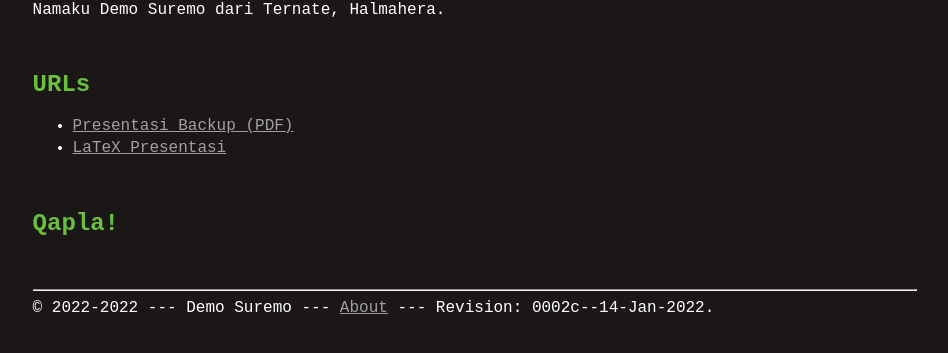
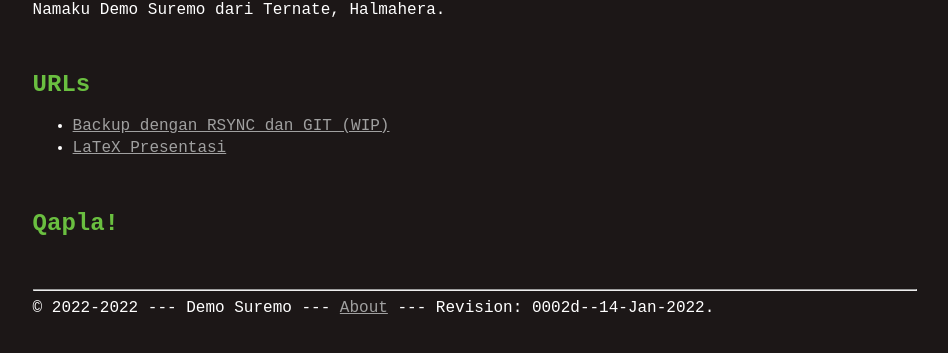
Before and after one commit to demosuremo/demo, a Jekyll site: the page built from index.md, in a window 1280 px wide. Shown: the part 280-633 px from the top of the page, without its empty margins (165-1113 px from the left). Built offline with Jekyll 4.4.1, drawn with Linux system fonts in a browser that asks for light colours.

Commit message:
modified:   LaTeX/generic.pdf modified:   index.md

```diff
--- a/_config.yml
+++ b/_config.yml
@@ -1,4 +1,4 @@
-version:     "0002c--14-Jan-2022"
+version:     "0002d--14-Jan-2022"
 copyright:   "2022-2022"
 description:
   Laman ini berisi presentasi BackUp dengan RSYNC dan GIT.
--- a/index.md
+++ b/index.md
@@ -13,7 +13,7 @@ Namaku {{ site.author }} dari {{ site.address }}
 
 <br>
 ## URLs
-* [Presentasi Backup (PDF)](https://demosuremo.github.io/demo/LaTeX/generic.pdf)
+* [Backup dengan RSYNC dan GIT (WIP)](https://demosuremo.github.io/demo/LaTeX/generic.pdf)
 * [LaTeX Presentasi](https://github.com/demosuremo/demo/tree/master/LaTeX/)
 
 <br>
```
Also changed, not shown: 000.md (+2 -2 lines), 3 other files.
